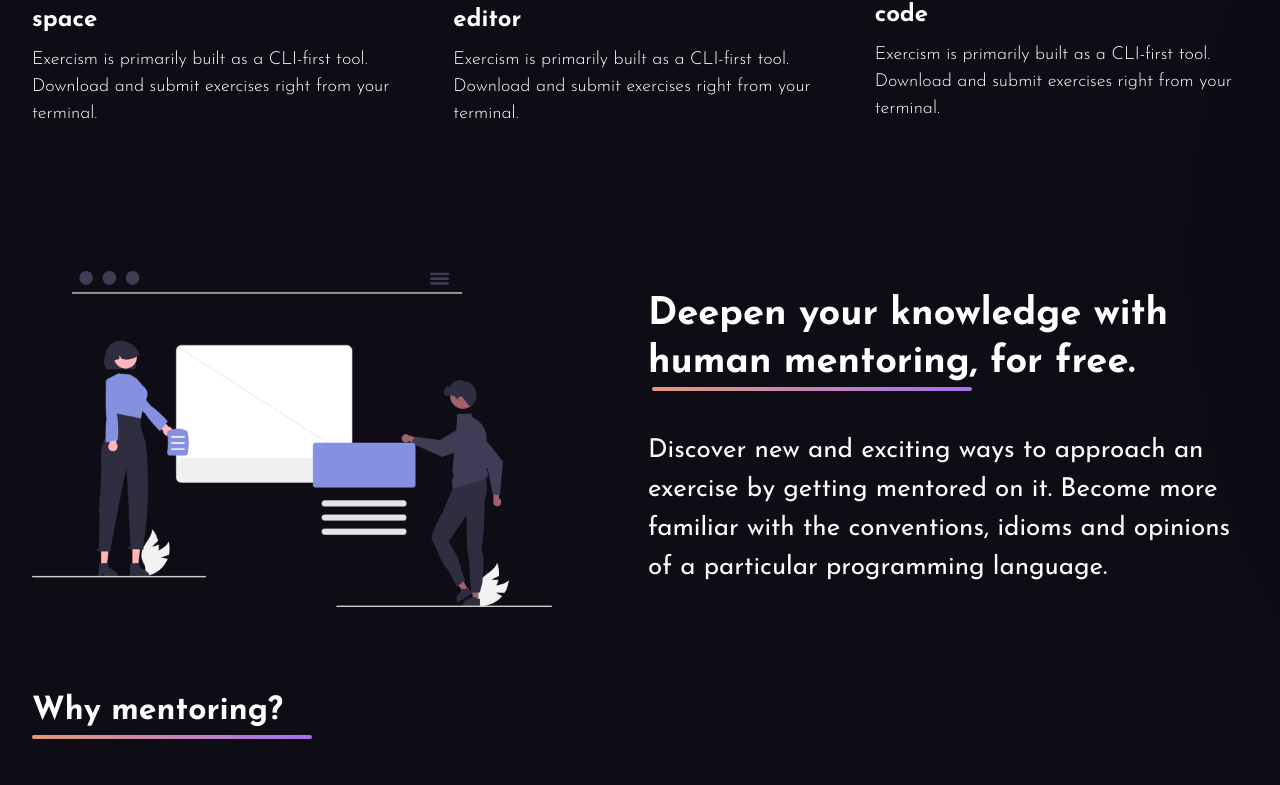
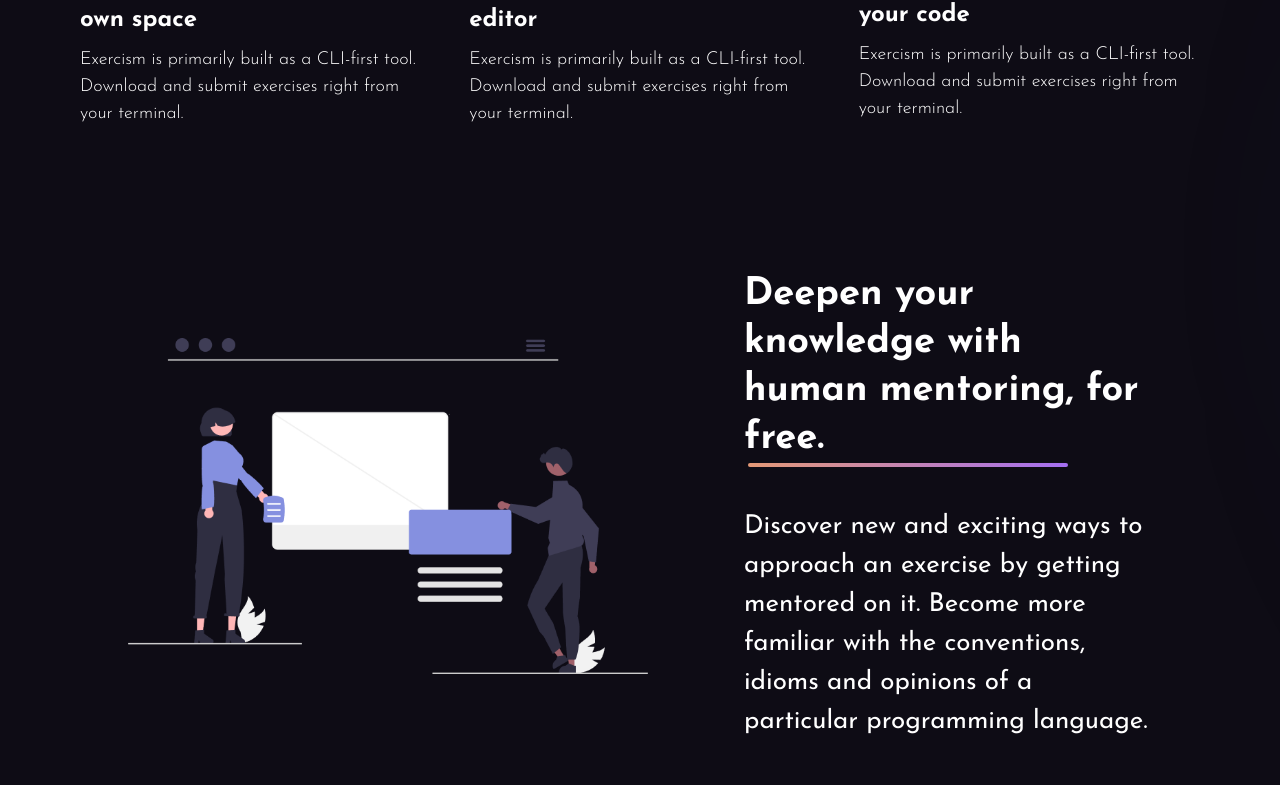
Before and after one commit to D4Community/D4-new-website, a Next.js app: page / in a window 1280 px wide. Shown: the part 1630-2415 px from the top of the page. Built offline with nearby package versions, Linux system fonts and the light colour scheme.

Commit message:
boss said to do some fixes

```diff
--- a/tailwind.config.ts
+++ b/tailwind.config.ts
@@ -9,7 +9,7 @@
   theme: {
     extend: {
       container: {
-        padding: '1rem', // 16px
+        padding: '4rem',
         center: true
       },
     },
```
